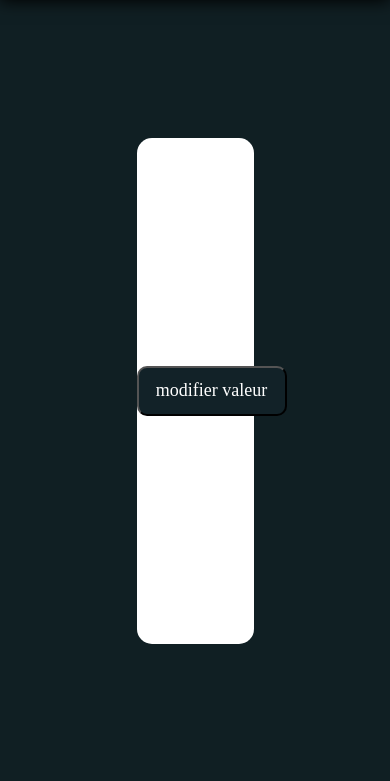
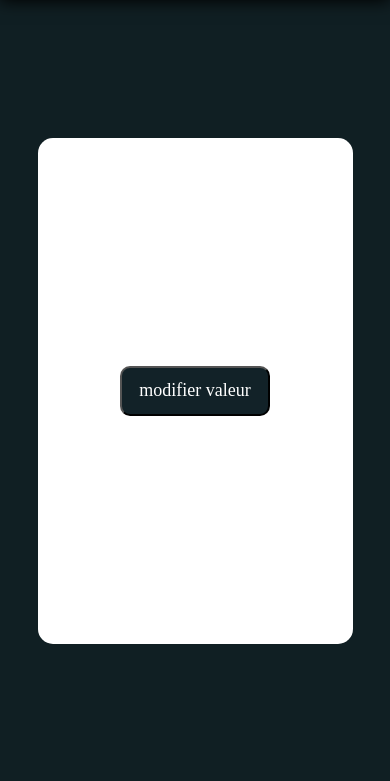
Before and after one commit to Spacantho/MarvelCoC, a PHP site: page /marvel/crud-moduser.php?id=1 in a window 390 px wide. Shown: the part 72-853 px from the top of the page. Run offline with PHP 8.4, Linux system fonts and the light colour scheme; data that the repository does not hold is empty; some web fonts are replaced.

Commit message:
correction

```diff
--- a/assets/css/crud-index.css
+++ b/assets/css/crud-index.css
@@ -124,3 +124,9 @@
     transition-duration: 0.3s;
     cursor: pointer;
   }
+
+  @media (max-width: 1080px) {
+    .box-crud-modif{
+      width: 315px;
+  }
+  }
--- a/assets/php/traitement-recuperation.php
+++ b/assets/php/traitement-recuperation.php
@@ -38,7 +38,7 @@ if(isset($_POST)){
                            </head>
                            <body>
                            <H1>Felicitations voici l'étape final</H1>
-                           <p><a href='../../pagenewmdp.php?r=$token'> cliquer ici </a></p>
+                           <p><a href='../../pagenewmdp.php?token=$token'> cliquer ici </a></p>
                            </body>
                          </html>
                          ";
```
